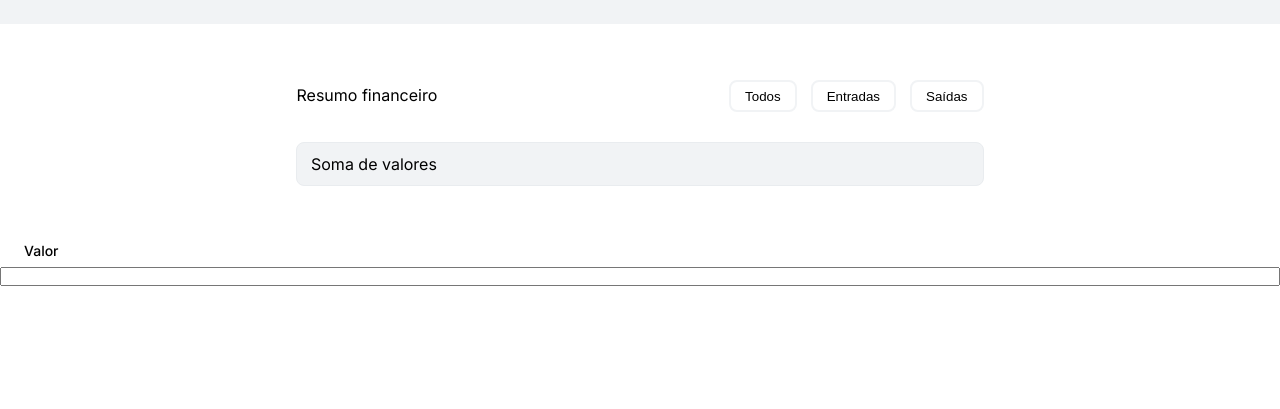
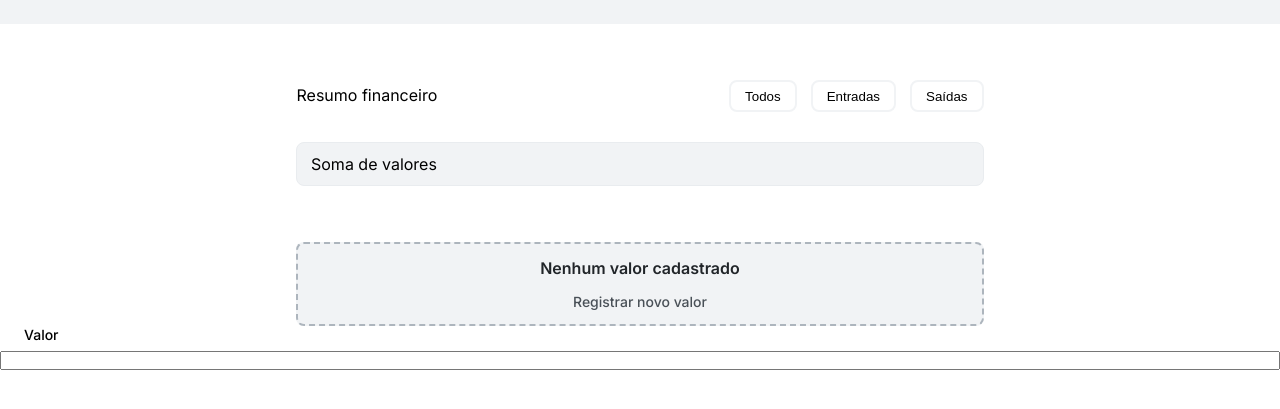
Before and after one commit to milenarodarte/control-finance, a plain HTML site: page index.html in a window 1280 px wide. Shown: the part 85-494 px from the top of the page. Drawn offline with Linux system fonts and the light colour scheme.

Commit message:
commiting changes

```diff
--- a/index.html
+++ b/index.html
@@ -70,6 +70,10 @@
                 </div>
             </li> -->
         </ul>
+        <div class="nenhum-valor">
+            <p class="p-nenhum-valor-cadastrado"> Nenhum valor cadastrado</p>
+            <p class="p-registrar-novo-valor">Registrar novo valor</p>
+        </div>
     </main>
 
 </body>
--- a/pages/home/index.css
+++ b/pages/home/index.css
@@ -126,3 +126,29 @@
     height:0.875rem ;
     width: 0.766rem;
 }
+.nenhum-valor {
+    margin: 0 auto;
+    width: 43rem;
+    height: 5.25rem;
+    gap: 1rem;
+    border-radius: 0.5rem;
+    border: 0.125rem dashed var(--color-grey-3);
+    background-color: var(--color-grey-5);
+    display: flex;
+    flex-direction: column;
+    align-items: center;
+    justify-content: center;
+}
+.p-nenhum-valor-cadastrado{
+    font-size: var(--font-size-2);
+    font-weight: var(--font-weight-1);
+    line-height: 1.25rem;
+    color: var(--color-grey-1);
+
+}
+.p-registrar-novo-valor{
+    font-size: var(--font-size-3);
+    font-weight: var(--font-weight-2);
+    line-height: 1.06rem;
+    color: var(--color-grey-2);
+}
```
